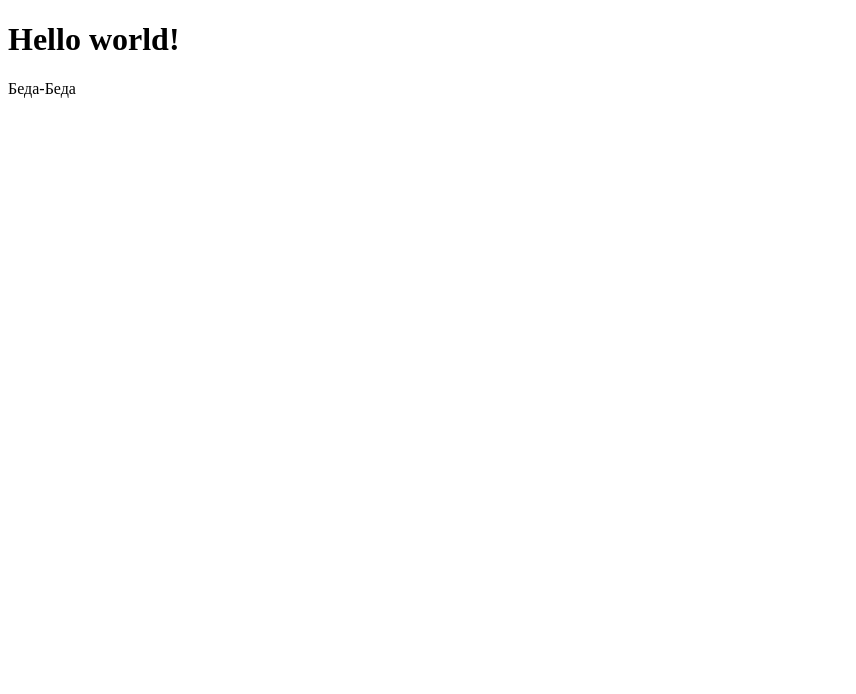
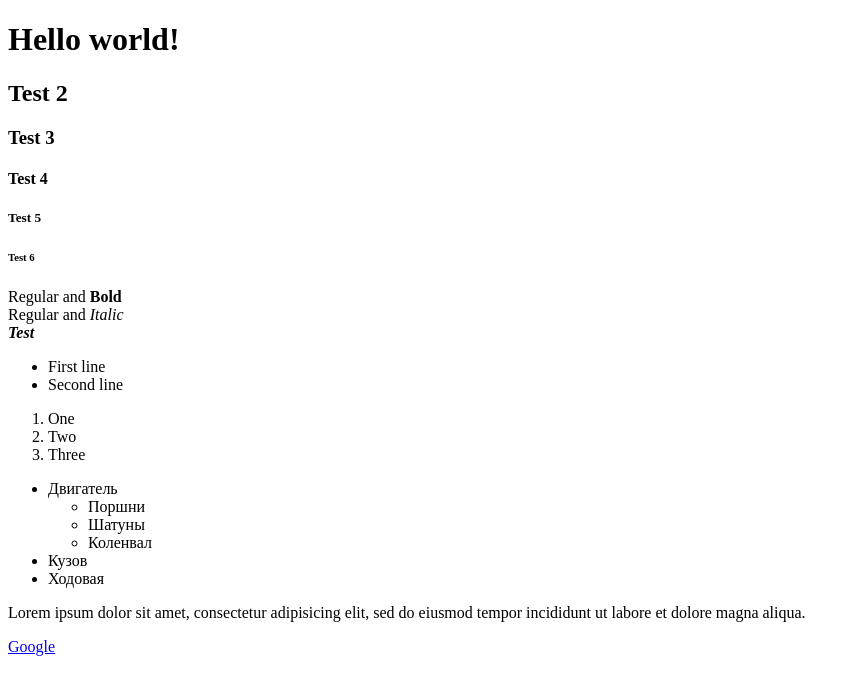
Before and after one commit to Enhashe/layout, a plain HTML site: page 1/index.html in a window 1280 px wide. Shown: the whole page, without its empty margins (0-856 px from the left). Drawn offline with Linux system fonts and the light colour scheme.

Commit message:
1-st lesson end

```diff
--- a/1/index.html
+++ b/1/index.html
@@ -6,6 +6,51 @@
 		</head>
 		<body>
 			<h1>Hello world!</h1>
-			Беда-Беда
+			<h2>Test 2</h2>
+			<h3>Test 3</h3>
+			<h4>Test 4</h4>
+			<h5>Test 5</h5>
+			<h6>Test 6</h6>
+
+			Regular and <b>Bold</b><br>
+			Regular and <i>Italic</i><br>
+
+			<b><i>Test</i></b>
+
+			<ul>
+				<li>
+					First line
+				</li>
+				<li>
+					Second line
+				</li>
+			</ul>
+
+			<ol>
+				<li>One</li>
+				<li>Two</li>
+				<li>Three</li>
+			</ol>
+
+			<ul>
+				<li>
+					Двигатель
+					<ul>
+						<li>Поршни</li>
+						<li>Шатуны</li>
+						<li>Коленвал</li>
+					</ul>
+				</li>
+				<li>Кузов</li>
+				<li>Ходовая</li>
+			</ul>
+
+			<p>
+				Lorem ipsum dolor sit amet, consectetur adipisicing elit, sed do eiusmod
+				tempor incididunt ut labore et dolore magna aliqua.
+			</p>
+
+			<a href="https://goo.gl" title="Let's google it" target="_blank">Google</a>
+
 		</body>
 	</html>
```
